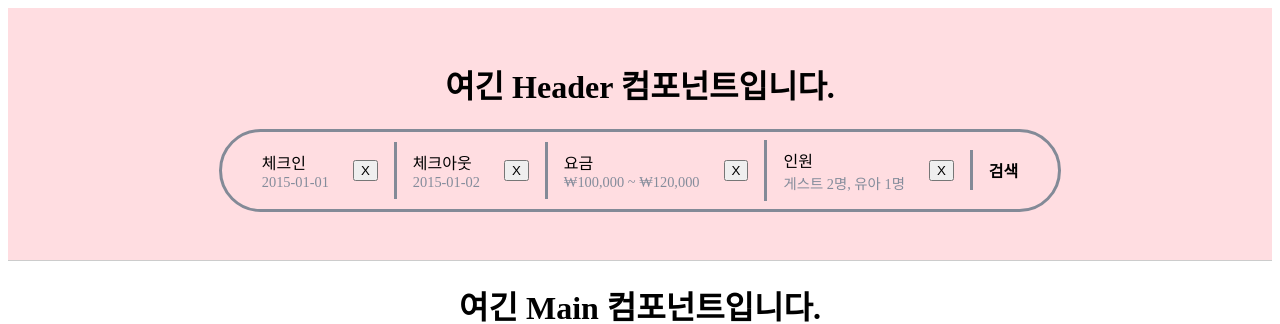
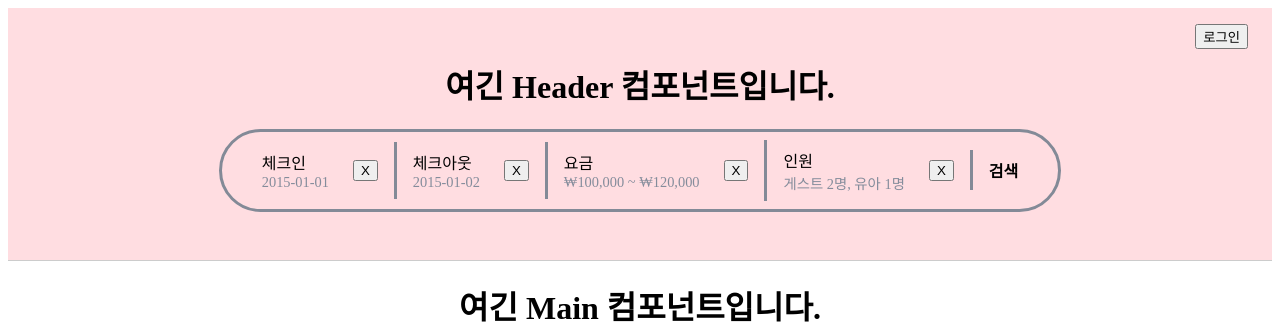
Before and after one commit to shininghyunho/bangbang, a React (Vite) app in the folder frontend/: page / in a window 1280 px wide. Shown: the top 324 px of the page. Built offline with nearby package versions, Linux system fonts and the light colour scheme; the HTML template or start-up script is replaced by a standard one.

Commit message:
feat : 로그인 컴포넌트 추가.

```diff
--- a/frontend/src/app/App.tsx
+++ b/frontend/src/app/App.tsx
@@ -1,5 +1,5 @@
 import { Footer } from "./Footer"
-import { Header } from "./Header"
+import { Header } from "./header/Header"
 import { Main } from "./Main"
 import { SearchProvider } from "../searchBar/SearchContext"
 
--- a/frontend/src/app/Header.tsx
+++ b/frontend/src/app/header/Header.tsx
@@ -1,12 +1,14 @@
-import SearchBar from "../searchBar/SearchBar";
+import SearchBar from "../../searchBar/SearchBar";
+import { Login } from "./Login";
 
 export function Header() {
   return (
-    <header style={{ backgroundColor: '#FFDDE1', padding: '2rem 0' }}>
+    <header style={{ backgroundColor: '#FFDDE1', padding: '2rem 0', position: 'relative' }}>
+      <Login/>
       <h1 style={{ textAlign: 'center' }}>여긴 Header 컴포넌트입니다.</h1>
       <div style={{ display: 'flex', justifyContent: 'center', paddingBottom: '1rem' }}>
         <SearchBar />
       </div>
     </header>
-  )
+  );
 }
--- /dev/null
+++ b/frontend/src/app/header/Login.tsx
@@ -0,0 +1,23 @@
+import { useState } from "react";
+
+export function Login() {
+  const [isLoggedIn, setIsLoggedIn] = useState(false);
+  const user = {
+    name: '사용자',
+    imageUrl: 'https://cataas.com/cat'
+  };
+
+  return (
+    <div style={{ position: 'absolute', top: '1rem', right: '1.5rem', display: 'flex', alignItems: 'center', gap: '1rem' }}>
+        {isLoggedIn ? (
+          <>
+            <img src={user.imageUrl} alt={user.name} style={{ width: '40px', height: '40px', borderRadius: '50%', cursor: 'pointer' }} />
+            <span>{user.name}님</span>
+            <button onClick={() => setIsLoggedIn(false)}>로그아웃</button>
+          </>
+        ) : (
+          <button onClick={() => setIsLoggedIn(true)}>로그인</button>
+        )}
+    </div>
+  );
+}
```
